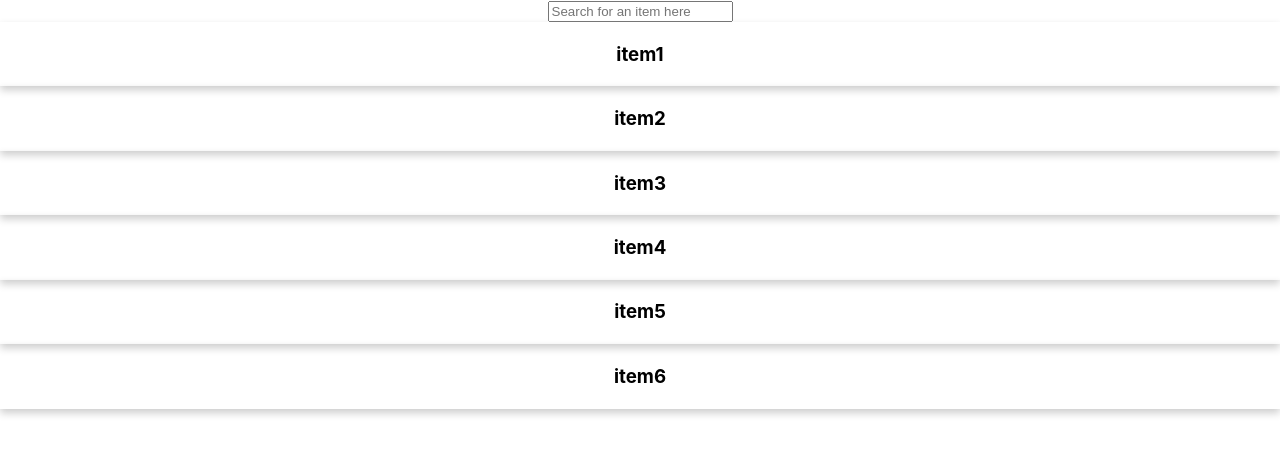
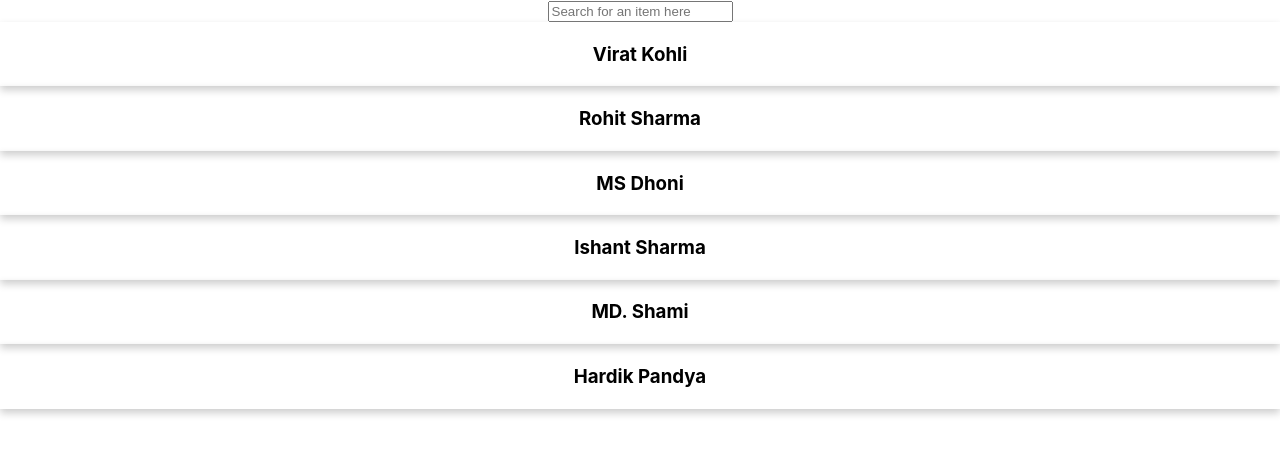
Before and after one commit to nirajpandey034/niraj_filtering, a React (Create React App) app: page / in a window 1280 px wide. Shown: the top 454 px of the page. Built offline with nearby package versions, Linux system fonts and the light colour scheme.

Commit message:
seach feature done

```diff
--- a/src/components/listpage.js
+++ b/src/components/listpage.js
@@ -8,12 +8,12 @@ class listpage extends Component {
         super(props)
         this.state = {
              items : [
-                 "item1",
-                 "item2",
-                 "item3",
-                 "item4",
-                 "item5",
-                 "item6"
+                 "Virat Kohli",
+                 "Rohit Sharma",
+                 "MS Dhoni",
+                 "Ishant Sharma",
+                 "MD. Shami",
+                 "Hardik Pandya"
              ],
              cards : [],
              backup_list : [],
@@ -44,12 +44,14 @@ class listpage extends Component {
             },()=>{
                 let temp_list = []
                 temp_list = this.state.backup_list.filter((e)=>{
-                    return e.props.item.includes( event.target.value);
+                    return e.props.item.toUpperCase().includes(event.target.value.toUpperCase());
                 })
 
+                    if(temp_list.length > -1){
                     this.setState({
                         cards : temp_list.slice()
                     })
+                }
             })
     }
     render() {
@@ -60,7 +62,10 @@ class listpage extends Component {
                 onChange={this.searchtextChangeHandler}
                 value={this.state.search_text}>
                 </input>
-                    {this.state.cards}
+                {this.state.cards.length === 0
+                ? <p>No Matching Result found</p>
+                :this.state.cards}
+
             </div>
         )
     }
```
